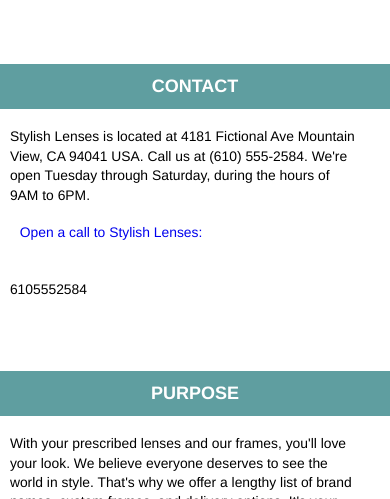
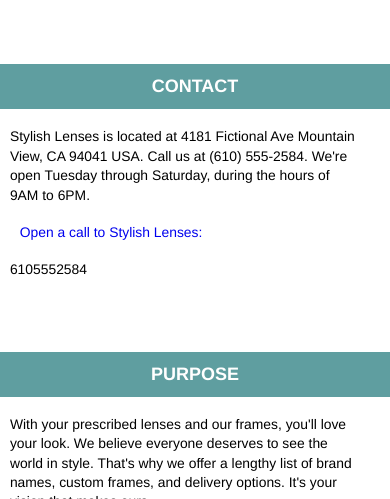
Before and after one commit to TENsSites/TENsSites.github.io, a plain HTML site: page index.html in a window 390 px wide. Shown: the part 660-1159 px from the top of the page. Drawn offline with Linux system fonts and the light colour scheme.

Commit message:
Update index.html
Removed <br> before phone number (this is on LINE 67)

```diff
--- a/index.html
+++ b/index.html
@@ -64,8 +64,7 @@
         <address class="info-text" role="presentation">Stylish Lenses is located at <strong>4181 Fictional Ave Mountain View, CA
           94041 USA</strong>. <wbr>Call us at <strong>(610) 555-2584</strong>. We're open <wbr><strong>Tuesday through Saturday</strong>, during the hours of <wbr><strong>9AM to
           6PM</strong>.<br>
-         <strong><a href="tel:+16105552584">Open a call to Stylish Lenses:</a><br>
-          6105552584</strong>
+          <span><a href="tel:+16105552584">Open a call to Stylish Lenses:</a></span>6105552584
         </address>
       </div>
       <div class="main-content-box" role="presentation">
```
